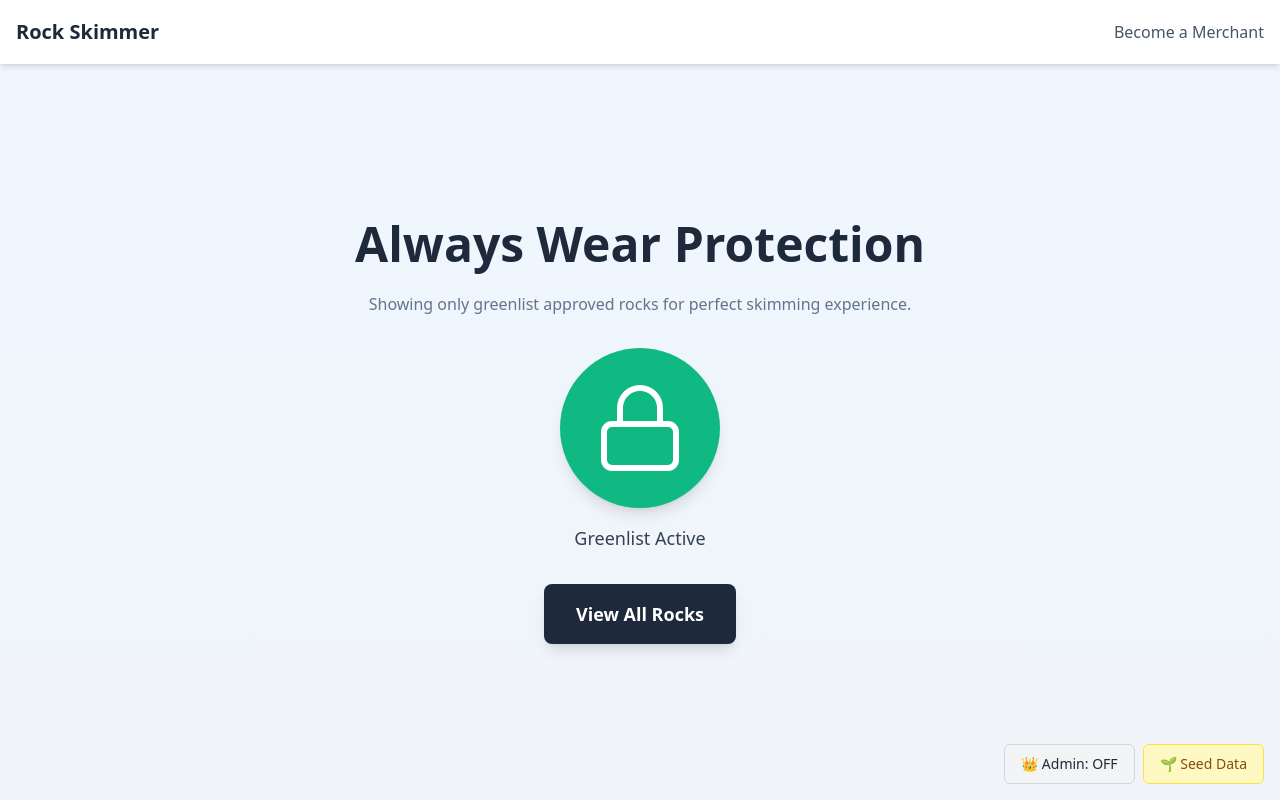
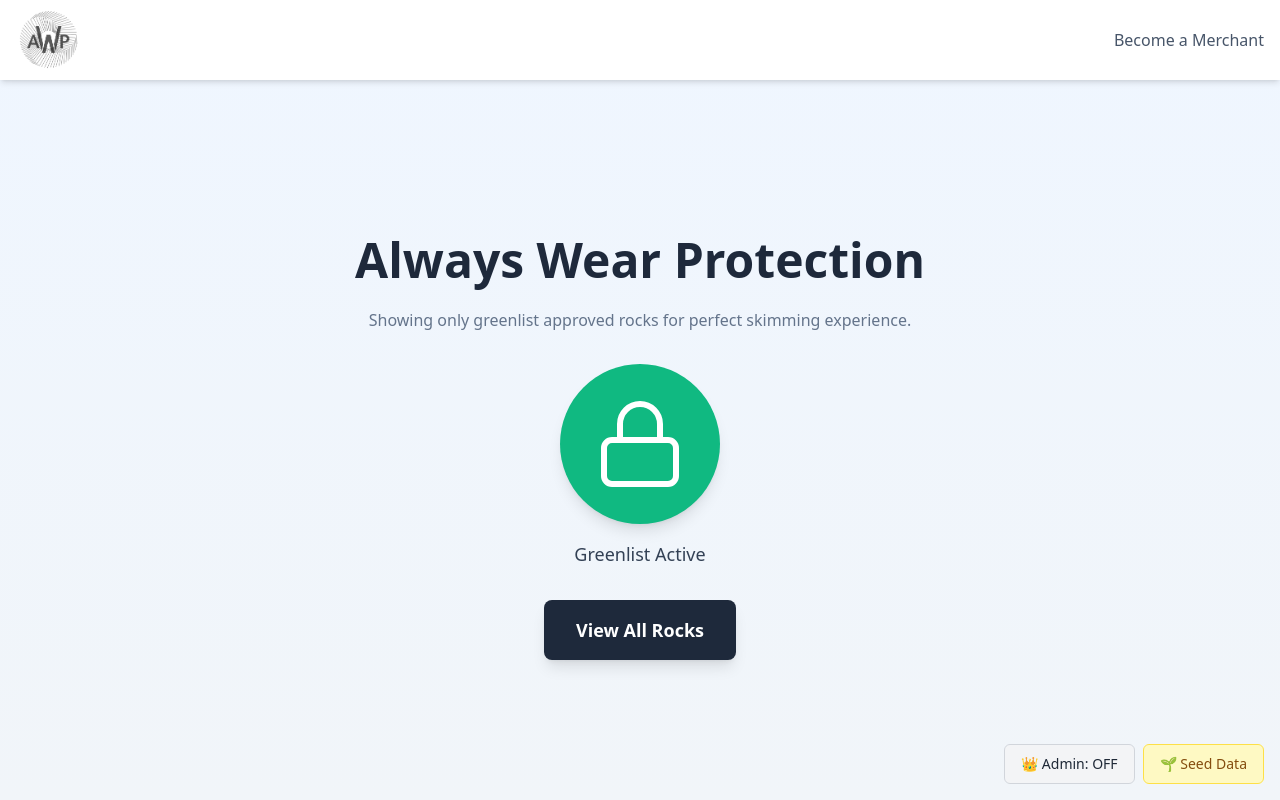
Before and after one commit to manipulai/rock-skimmer-locker, a React (Vite) app: page / in a window 1280 px wide. Built offline with nearby package versions, Linux system fonts and the light colour scheme.

Commit message:
added logo

```diff
--- a/src/components/Navbar.tsx
+++ b/src/components/Navbar.tsx
@@ -5,15 +5,25 @@ import { useAdmin } from '@/contexts/AdminContext';
 
 const Navbar = () => {
   const [isMenuOpen, setIsMenuOpen] = useState(false);
+  const [imageError, setImageError] = useState(false);
   const { isAdmin } = useAdmin();
 
   return (
     <nav className="fixed w-full bg-white shadow-md z-50">
       <div className="max-w-7xl mx-auto px-4">
-        <div className="flex justify-between h-16">
+        <div className="flex justify-between h-20"> {/* Reduced from h-24 to h-20 */}
           <div className="flex items-center">
-            <Link to="/" className="text-xl font-bold text-slate-800">
-              Rock Skimmer
+            <Link to="/" className="flex items-center">
+              {imageError ? (
+                <span className="text-xl font-bold text-slate-800">Rock Skimmer</span>
+              ) : (
+                <img
+                  src="./logo.png"
+                  alt="Rock Skimmer Logo"
+                  className="h-16 w-auto" /* Reduced from h-20 to h-16 */
+                  onError={() => setImageError(true)}
+                />
+              )}
             </Link>
           </div>
 
--- a/src/pages/Index.tsx
+++ b/src/pages/Index.tsx
@@ -11,7 +11,7 @@ const Index = () => {
   };
 
   return (
-    <div className="h-screen pt-16 bg-gradient-to-b from-blue-50 to-slate-100 flex flex-col items-center justify-center px-4">
+    <div className="h-screen pt-24 bg-gradient-to-b from-blue-50 to-slate-100 flex flex-col items-center justify-center px-4">
       <h1 className="text-4xl md:text-5xl font-bold text-slate-800 mb-6 text-center">
         Always Wear Protection
       </h1>
```
Also changed, not shown: public/logo.png (added).
